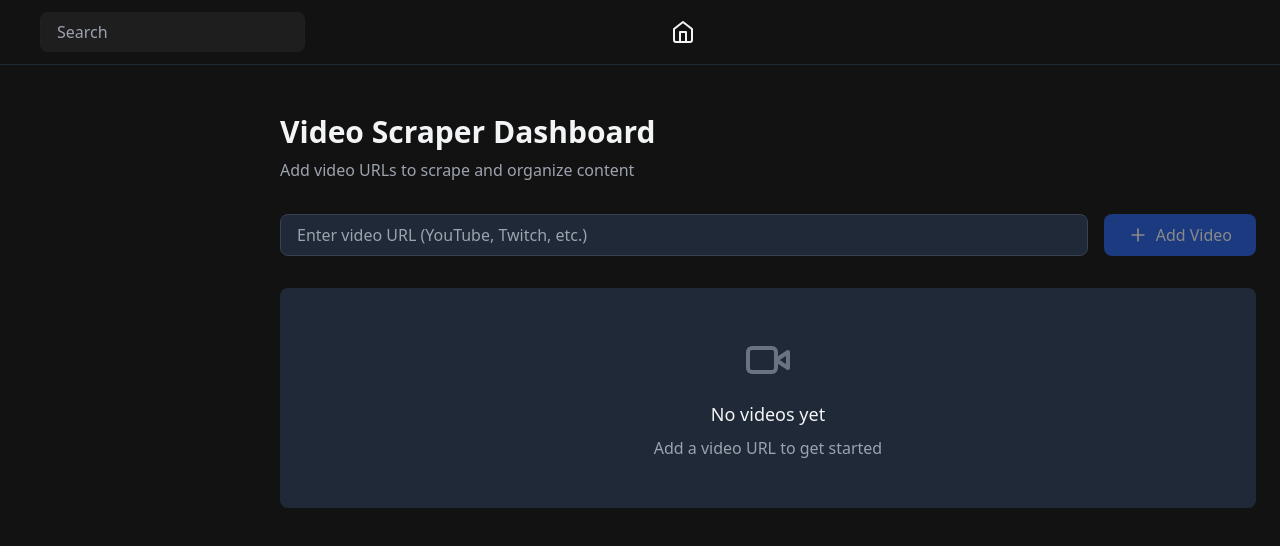
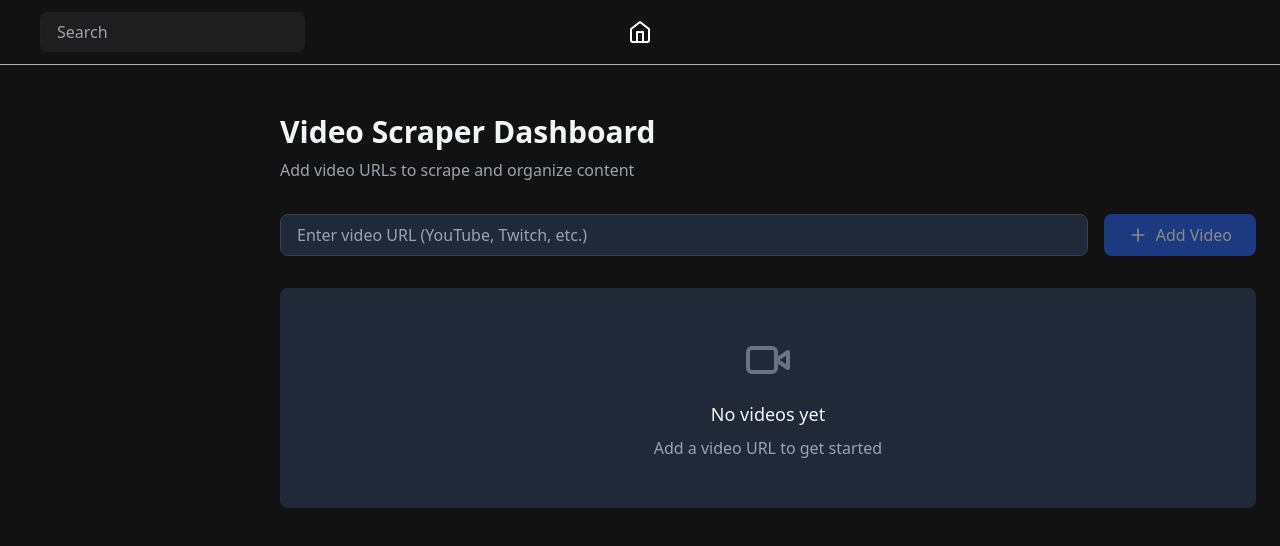
Before and after one commit to oasisMystre/vxxn, a React (Vite) app: page /upload in a window 1280 px wide. Shown: the top 546 px of the page. Built offline with nearby package versions, Linux system fonts and the light colour scheme.

Commit message:
change skeleton

```diff
--- a/src/components/videoPlayer/videoPlayer.tsx
+++ b/src/components/videoPlayer/videoPlayer.tsx
@@ -59,7 +59,7 @@ function VideoPlayerModal() {
             {/* Main Content Grid */}
             <div className="container">
                 {/* Video Player Section */}
-                <div className=" rounded-[20px]">
+                <div className="rounded-[20px]">
                     <div className="relative bg-gray-900 h-[667px] w-[500px] rounded-[20px]">
                         <video
                             className="absolute top-0 left-0 w-full h-full rounded-[20px] object-cover"
--- a/src/layout/layout.tsx
+++ b/src/layout/layout.tsx
@@ -12,7 +12,7 @@ interface LayoutProps {
 const Layout: React.FC<LayoutProps> = ({ children, hideSidebar }) => {
     return (
         <div className="min-h-screen bg-[#121212] text-gray-100">
-            <header className="fixed top-0 w-full z-[100] border-b border-gray-800">
+            <header className="fixed top-0 w-full z-[100] border-b border-[#b3b3b3]">
                 <Navbar />
             </header>
 
--- a/src/layout/navbar.tsx
+++ b/src/layout/navbar.tsx
@@ -9,9 +9,9 @@ export const Navbar = () => {
                 <div className="form-control">
                     <input type="text" placeholder="Search" className="input input-bordered bg-[#1e1e1e] h-[40px] text-white w-24 md:w-auto" />
                 </div>
-                <div className='flex justify-center w-[60%]'>
-                    <Link to={"/"}>
-                        <HomeIcon />
+                <div className="absolute left-1/2 top-1/2 -translate-x-1/2 -translate-y-1/2">
+                    <Link to="/">
+                        <HomeIcon className="w-6 h-6 text-white" />
                     </Link>
                 </div>
                 {/* <div className="dropdown dropdown-end">
--- a/src/pages/Home/index.tsx
+++ b/src/pages/Home/index.tsx
@@ -31,8 +31,8 @@ function Home() {
 
     // Skeleton Loaders
     const PostSkeleton = () => (
-        <div className="mb-6 rounded-[15px] w-2xl animate-pulse">
-            <div className="h-[456px] bg-gray-700 rounded mb-4 w-full" />
+        <div className="mb-6 rounded-[20px] w-2xl animate-pulse">
+            <div className="h-[667px] max-w-[500px] bg-black rounded mb-4 w-full" />
         </div>
     );
 
@@ -49,7 +49,6 @@ function Home() {
             <div className="fixed lg:block hidden border-none left-0 h-full overflow-y-auto no-scrollbar">
                 <Sidebar />
             </div>
-
             <div className="flex-1 p-6 min-h-screen">
                 <div className="max-w-[500px] mx-auto">
                     {isLoading
```
